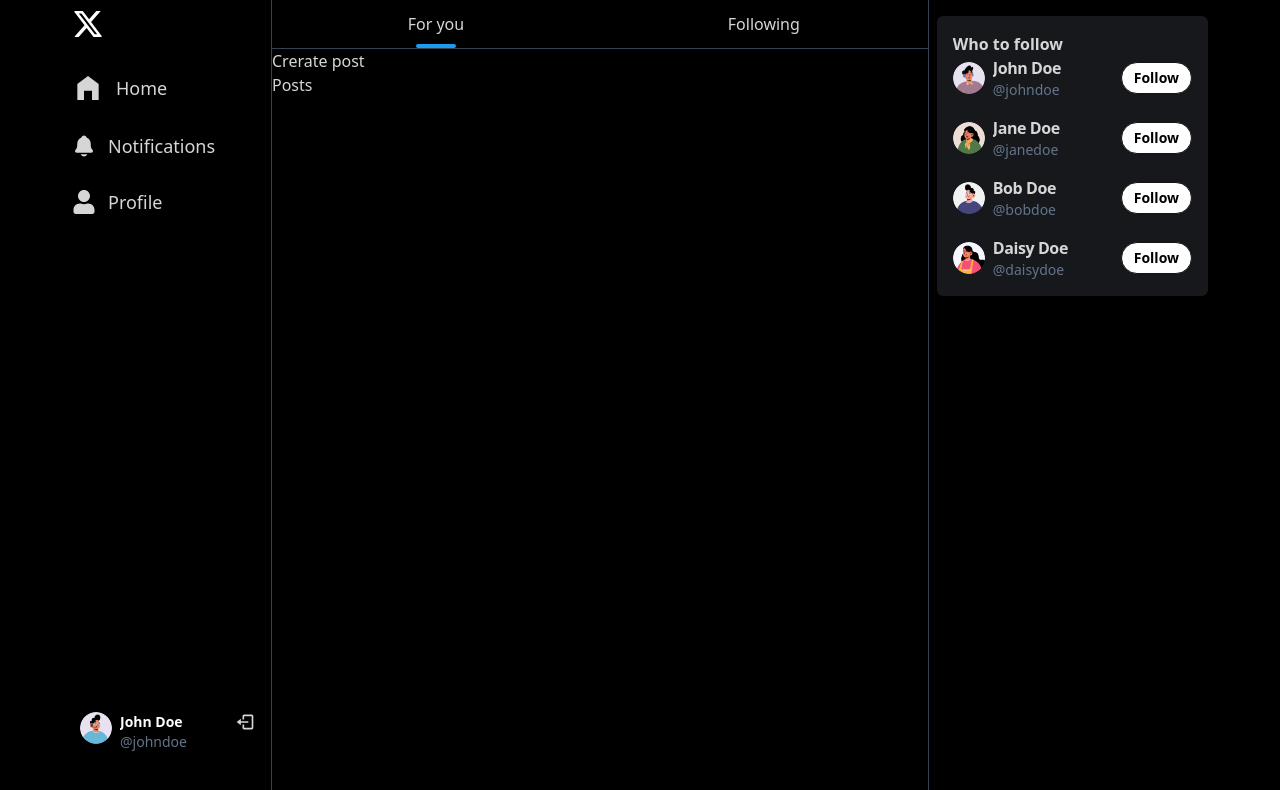
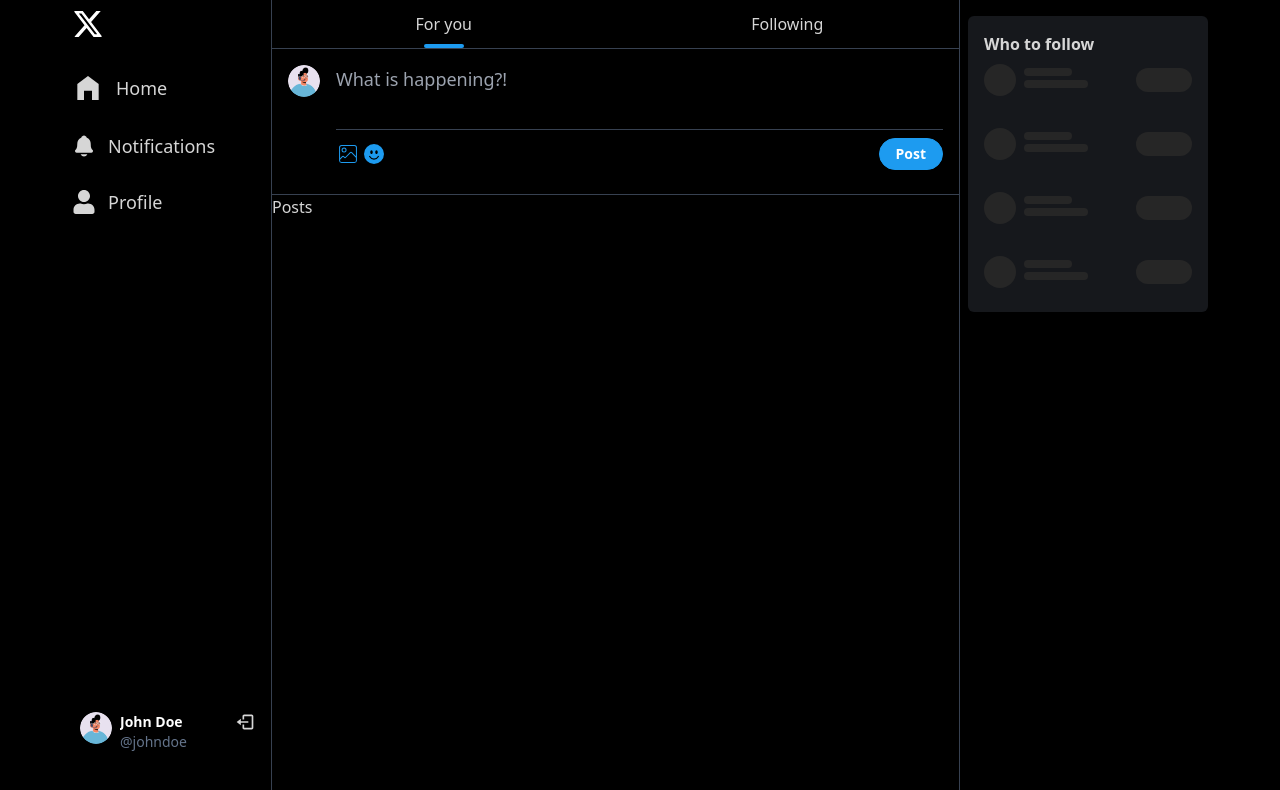
Before and after one commit to AndrewDul/X-App, a React (Vite) app in the folder frontend/: page / in a window 1280 px wide. Shown: the top 790 px of the page. Built offline with nearby package versions, Linux system fonts and the light colour scheme.

Commit message:
CreatePost

```diff
--- a/frontend/src/components/common/RightPanel.jsx
+++ b/frontend/src/components/common/RightPanel.jsx
@@ -3,7 +3,7 @@
 import { USERS_FOR_RIGHT_PANEL } from "../../utils/db/dummy";
 
 const RightPanel = () => {
-  const isLoading = false;
+  const isLoading = true;
 
   return (
     <div className="hidden lg:block my-4 mx-2">
--- a/frontend/src/pages/home/CreatePost.jsx
+++ b/frontend/src/pages/home/CreatePost.jsx
@@ -1,11 +1,83 @@
-import React from "react";
+import { CiImageOn } from "react-icons/ci";
+import { BsEmojiSmileFill } from "react-icons/bs";
+import { useRef, useState } from "react";
+import { IoCloseSharp } from "react-icons/io5";
 
-function CreatePost() {
+const CreatePost = () => {
+  const [text, setText] = useState("");
+  const [img, setImg] = useState(null);
+
+  const imgRef = useRef(null);
+
+  const isPending = false;
+  const isError = false;
+
+  const data = {
+    profileImg: "/avatars/boy1.png",
+  };
+
+  const handleSubmit = (e) => {
+    e.preventDefault();
+    alert("Post created successfully");
+  };
+
+  const handleImgChange = (e) => {
+    const file = e.target.files[0];
+    if (file) {
+      const reader = new FileReader();
+      reader.onload = () => {
+        setImg(reader.result);
+      };
+      reader.readAsDataURL(file);
+    }
+  };
+
   return (
-    <div>
-      <p>Crerate post </p>
+    <div className="flex p-4 items-start gap-4 border-b border-gray-700">
+      <div className="avatar">
+        <div className="w-8 rounded-full">
+          <img src={data.profileImg || "/avatar-placeholder.png"} />
+        </div>
+      </div>
+      <form className="flex flex-col gap-2 w-full" onSubmit={handleSubmit}>
+        <textarea
+          className="textarea w-full p-0 text-lg resize-none border-none focus:outline-none  border-gray-800"
+          placeholder="What is happening?!"
+          value={text}
+          onChange={(e) => setText(e.target.value)}
+        />
+        {img && (
+          <div className="relative w-72 mx-auto">
+            <IoCloseSharp
+              className="absolute top-0 right-0 text-white bg-gray-800 rounded-full w-5 h-5 cursor-pointer"
+              onClick={() => {
+                setImg(null);
+                imgRef.current.value = null;
+              }}
+            />
+            <img
+              src={img}
+              className="w-full mx-auto h-72 object-contain rounded"
+            />
+          </div>
+        )}
+
+        <div className="flex justify-between border-t py-2 border-t-gray-700">
+          <div className="flex gap-1 items-center">
+            <CiImageOn
+              className="fill-primary w-6 h-6 cursor-pointer"
+              onClick={() => imgRef.current.click()}
+            />
+            <BsEmojiSmileFill className="fill-primary w-5 h-5 cursor-pointer" />
+          </div>
+          <input type="file" hidden ref={imgRef} onChange={handleImgChange} />
+          <button className="btn btn-primary rounded-full btn-sm text-white px-4">
+            {isPending ? "Posting..." : "Post"}
+          </button>
+        </div>
+        {isError && <div className="text-red-500">Something went wrong</div>}
+      </form>
     </div>
   );
-}
-
+};
 export default CreatePost;
```
Also changed, not shown: 1 other file (tests, documents, lock files or other folders).
